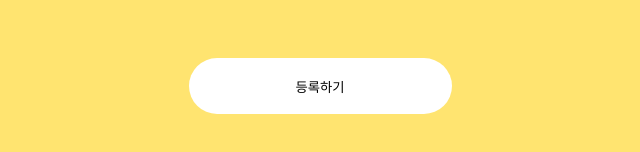
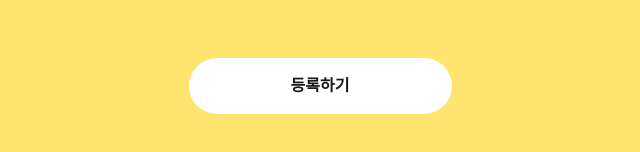
Before and after one commit to GO-SOPT-SOPTKATHON-TEAM4/team4-client, a React (Vite) app: page /post in a window 1280 px wide. Shown: the part 644-796 px from the top of the page, without its empty margins (320-960 px from the left). Built offline with nearby package versions, Linux system fonts and the light colour scheme; a web font is replaced by a local one.

Commit message:
fix : 업로드하기 글꼴 추가수정

```diff
--- a/src/components/Post/Post.jsx
+++ b/src/components/Post/Post.jsx
@@ -101,7 +101,9 @@ const Post = () => {
               placeholder="10자 내로 입력해주세요."
             />{' '}
           </St.FormWrapper>
-          <St.ButtonWrapper type="submit">등록하기</St.ButtonWrapper>
+          <St.ButtonWrapper type="submit">
+            <span>등록하기</span>
+          </St.ButtonWrapper>
         </form>
         <PostModal show={showModal} onCancel={handleCancel} onConfirm={handleConfirm} />
       </St.PostWrapper>
@@ -235,5 +237,14 @@ const St = {
     margin-bottom: 3.2rem;
     height: 5.6rem;
     width: 26.3rem;
+    span {
+      font-family: 'Pretendard';
+      font-style: normal;
+      font-weight: 700;
+      font-size: 16px;
+      line-height: 16px;
+      text-align: center;
+      color: #191919;
+    }
   `,
 };
--- a/src/components/Post/PostModal.jsx
+++ b/src/components/Post/PostModal.jsx
@@ -70,6 +70,13 @@ const St = {
       box-shadow: none;
       padding: 0;
       margin-top: 2.3rem;
+      font-family: 'Pretendard';
+      font-style: normal;
+      font-weight: 700;
+      font-size: 14px;
+      line-height: 14px;
+      letter-spacing: -0.025em;
+      color: #191919;
     }
     .confirmButton {
       background-color: #ffe470;
```
